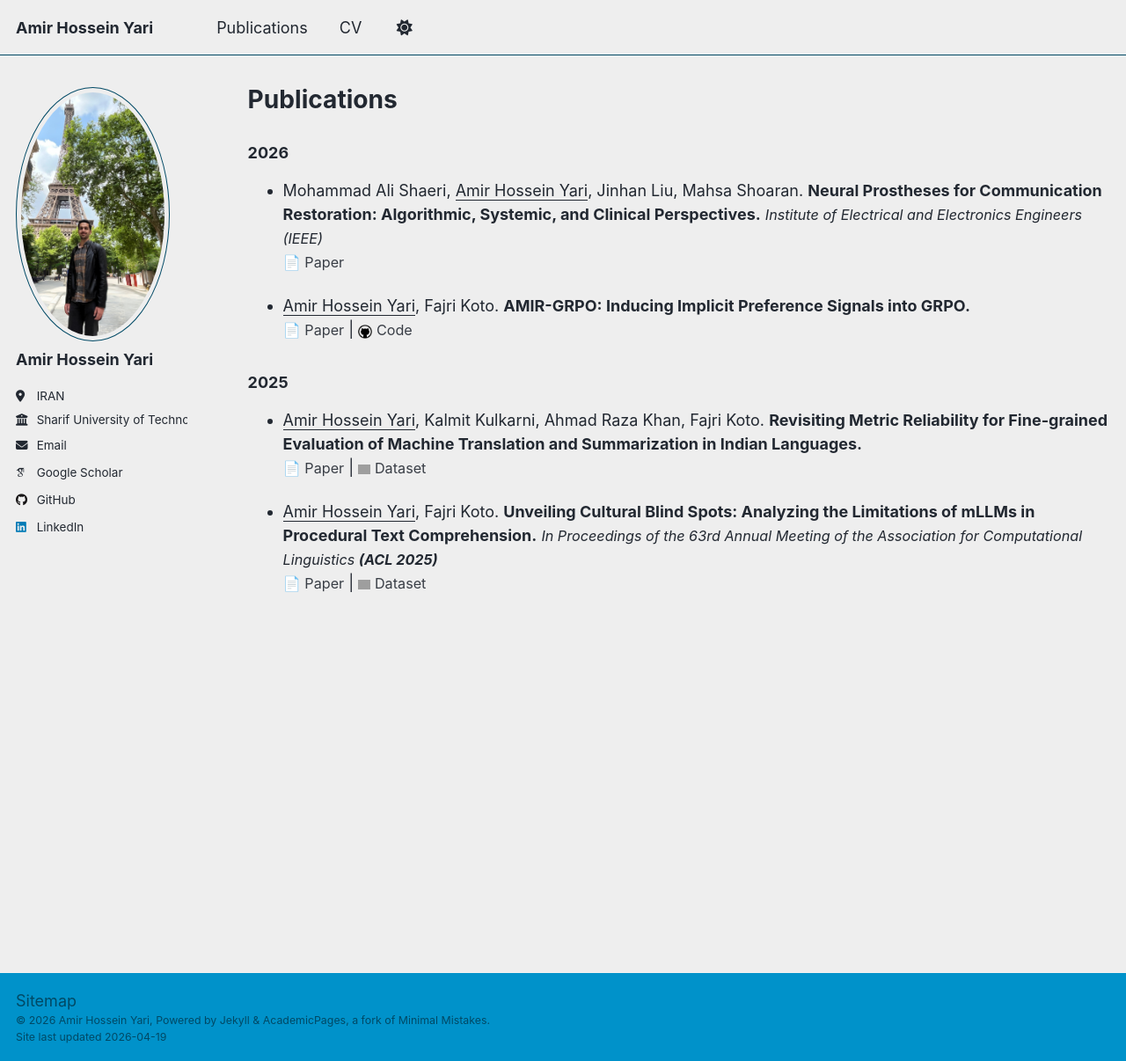
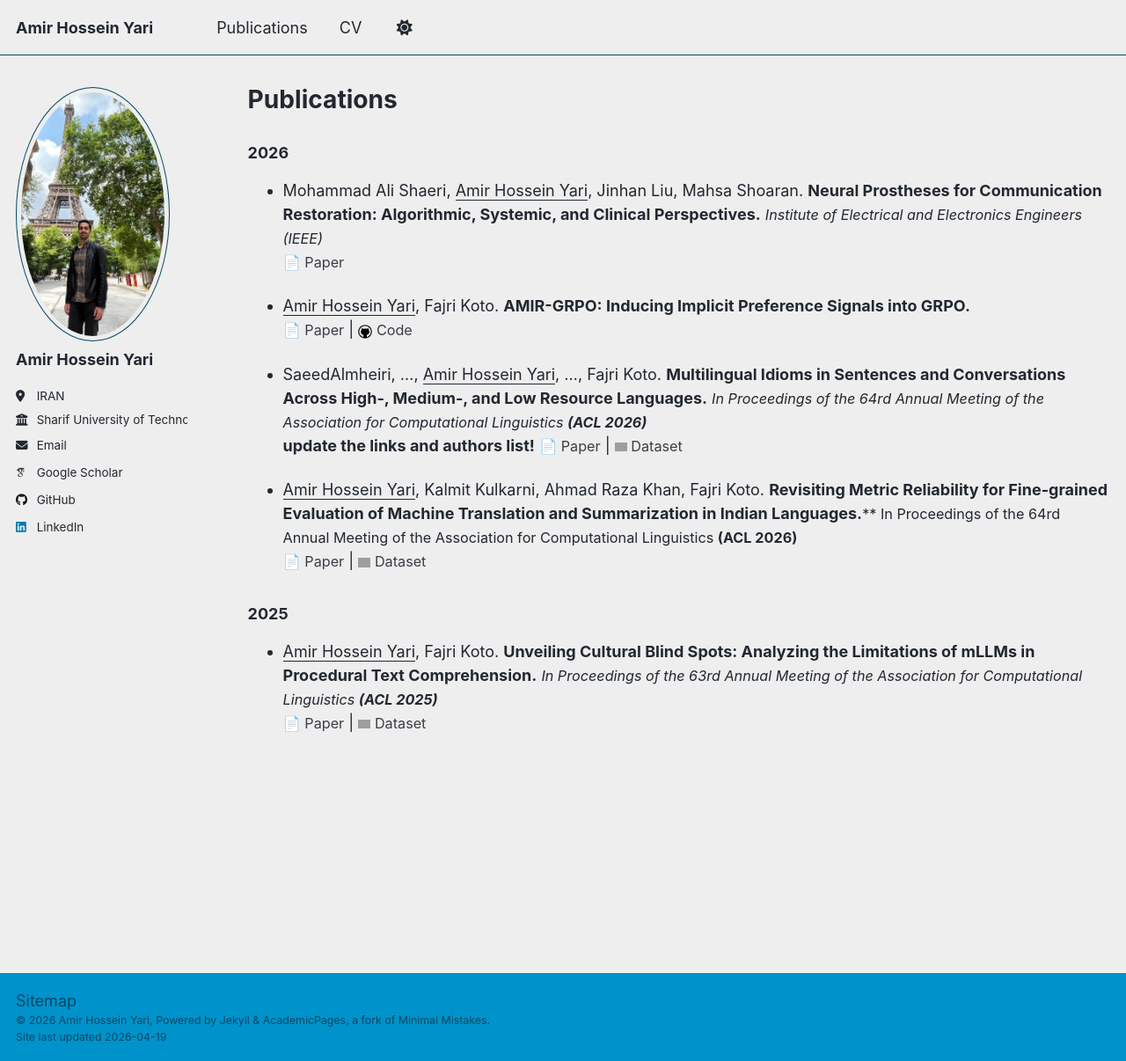
Before and after one commit to AmirHosseinYari2002/AmirHosseinYari2002.github.io, a Jekyll site: the page built from _pages/publications.md, in a window 1280 px wide and 1206 px high. Shown: the whole window at 88% size. Built offline with Jekyll 4.4.1, drawn with Linux system fonts in a browser that asks for light colours; some web fonts are replaced; a script that is not in the unit is left out; grey boxes are pictures that could not be loaded.

Commit message:
Update: update publication list

```diff
--- a/_pages/publications.md
+++ b/_pages/publications.md
@@ -16,13 +16,20 @@ author_profile: true
     <img src="../assets/github.png" alt="GitHub" width="16" style="vertical-align: middle;"/> Code
   </a>
 
-### 2025
-
-- <u>Amir Hossein Yari</u>,  Kalmit Kulkarni, Ahmad Raza Khan, Fajri Koto.  **Revisiting Metric Reliability for Fine-grained Evaluation of Machine Translation and Summarization in Indian Languages.** <br>
+-  SaeedAlmheiri, ..., <u>Amir Hossein Yari</u>, ..., Fajri Koto.  **Multilingual Idioms in Sentences and Conversations Across High-, Medium-, and Low
+Resource Languages.** <span style="font-size:0.9rem;">*In Proceedings of the 64rd Annual Meeting of the Association for Computational Linguistics **(ACL 2026)***</span> <br> **update the links and authors list!**
   <a href="https://arxiv.org/abs/2510.07061" style="font-size: 0.9rem; text-decoration: none;">📄 Paper</a> |
   <a href="https://huggingface.co/datasets/AmirHossein2002/ITEM" style="font-size: 0.9rem; text-decoration: none;">
     <img src="https://huggingface.co/front/assets/huggingface_logo.svg" alt="Hugging Face" width="14" style="vertical-align: middle;"/> Dataset
   </a>
+
+- <u>Amir Hossein Yari</u>,  Kalmit Kulkarni, Ahmad Raza Khan, Fajri Koto.  **Revisiting Metric Reliability for Fine-grained Evaluation of Machine Translation and Summarization in Indian Languages.**<span style="font-size:0.9rem;">** In Proceedings of the 64rd Annual Meeting of the Association for Computational Linguistics **(ACL 2026)**</span> <br>
+  <a href="https://arxiv.org/abs/2510.07061" style="font-size: 0.9rem; text-decoration: none;">📄 Paper</a> |
+  <a href="https://huggingface.co/datasets/AmirHossein2002/ITEM" style="font-size: 0.9rem; text-decoration: none;">
+    <img src="https://huggingface.co/front/assets/huggingface_logo.svg" alt="Hugging Face" width="14" style="vertical-align: middle;"/> Dataset
+  </a>
+
+### 2025
 
 - <u>Amir Hossein Yari</u>, Fajri Koto.  **Unveiling Cultural Blind Spots: Analyzing the Limitations of mLLMs in Procedural Text Comprehension.**
 <span style="font-size:0.9rem;">*In Proceedings of the 63rd Annual Meeting of the Association for Computational Linguistics **(ACL 2025)***</span> <br>
```
